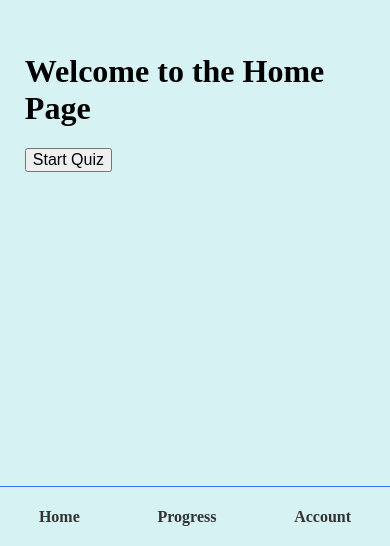
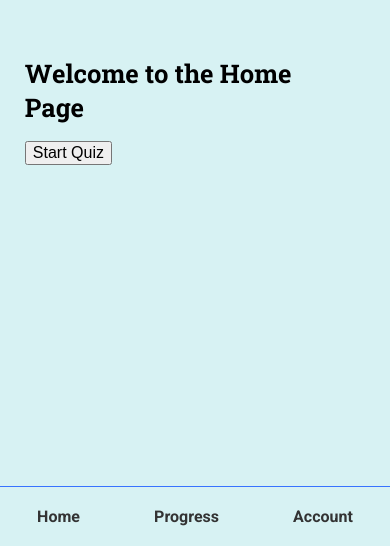
Before and after one commit to gitmoneyfortheboys/prep-panda, a React (Create React App) app in the folder frontend/: page / in a window 390 px wide. Shown: the part 298-844 px from the top of the page. Built offline with nearby package versions, Linux system fonts and the light colour scheme; no server answers; the HTML template or start-up script is replaced by a standard one.

Commit message:
Using Roboto san-serif font and Roboto Slab for headers

```diff
--- a/frontend/public/index.html
+++ b/frontend/public/index.html
@@ -11,6 +11,8 @@
     />
     <link rel="apple-touch-icon" href="%PUBLIC_URL%/logo192.png" />
     <link rel="manifest" href="%PUBLIC_URL%/manifest.json" />
+    <link rel="stylesheet" href="https://fonts.googleapis.com/css?family=Roboto:300,400,500,700&display=swap"> <!-- Adding the Roboto font-->
+    <link rel="stylesheet" href="https://fonts.googleapis.com/css?family=Roboto:300,400,500,700|Roboto+Slab:300,400,700&display=swap"> <!-- Adding the Roboto Slab font-->
     <title>React App</title>
   </head>
   <body>
--- a/frontend/src/App.js
+++ b/frontend/src/App.js
@@ -7,6 +7,7 @@ import HomePage from './HomePage';
 import ProgressPage from './ProgressPage';
 import AccountPage from './AccountPage';
 import { BrowserRouter as Router, Route, Routes } from 'react-router-dom';
+import './styles.css';
 
 function App() {
   return (
--- a/frontend/src/quiz.js
+++ b/frontend/src/quiz.js
@@ -11,28 +11,34 @@ const Container = styled.div`
   padding: 20px;
   border: 1px solid #3873FF;
   border-radius: 8px;
-
   /* Apply vertical layout for mobile devices */
-
   @media (max-width: 768px) {
     flex-direction: column;
   }
 `;
 
+/* Question */
 const Question = styled.h2`
-  font-size: 1.2rem;
   margin-bottom: 10px;
+  /* Adjust the typography for mobile devices */
+  @media (max-width: 768px) {
+    font-size: 1rem;
+  }
 `;
 
+/* Button */
 const Button = styled.button`
   padding: 10px;
-  font-size: 1rem;
   background-color: ${(props) => (props.selected ? '#0077cc' : '#fff')};
   color: ${(props) => (props.selected ? '#fff' : '#0077cc')};
   border: 1px solid #0077cc;
   border-radius: 8px;
   margin: 5px;
   cursor: pointer;
+  /* Adjust the typography for mobile devices */
+  @media (max-width: 768px) {
+    font-size: 0.9rem;
+  }
 `;
 
 const Wrapper = styled.div`
--- a/frontend/src/styles.css
+++ b/frontend/src/styles.css
@@ -1,10 +1,54 @@
+/* styles.css */
+
 body {
-  background-color:#d7f2f3;
+  font-family: 'Roboto', sans-serif;
+  background-color: #d7f2f3;
 }
 
+h1, h2, h3, h4, h5, h6 {
+  font-family: 'Roboto Slab', serif;
+  font-weight: 700;
+}
 
+p, a, div {
+  font-family: 'Roboto', sans-serif;
+  font-weight: 400;
+}
 
+h1 {
+  font-size: 2rem;
+}
+
+h2 {
+  font-size: 1.6rem;
+}
+
+h3 {
+  font-size: 1.3rem;
+}
+
+p, a, div {
+  font-size: 1rem;
+}
+
+/* Adjust the typography for mobile devices */
 @media (max-width: 768px) {
+  h1 {
+    font-size: 1.6rem;
+  }
+
+  h2 {
+    font-size: 1.3rem;
+  }
+
+  h3 {
+    font-size: 1rem;
+  }
+
+  p, a, div {
+    font-size: 0.9rem;
+  }
+
   /* Adjust font sizes */
   h2 {
     font-size: 1rem;
```
Also changed, not shown: 1 other file (tests, documents, lock files or other folders). Lines whose indentation alone changed are shown as unchanged.
